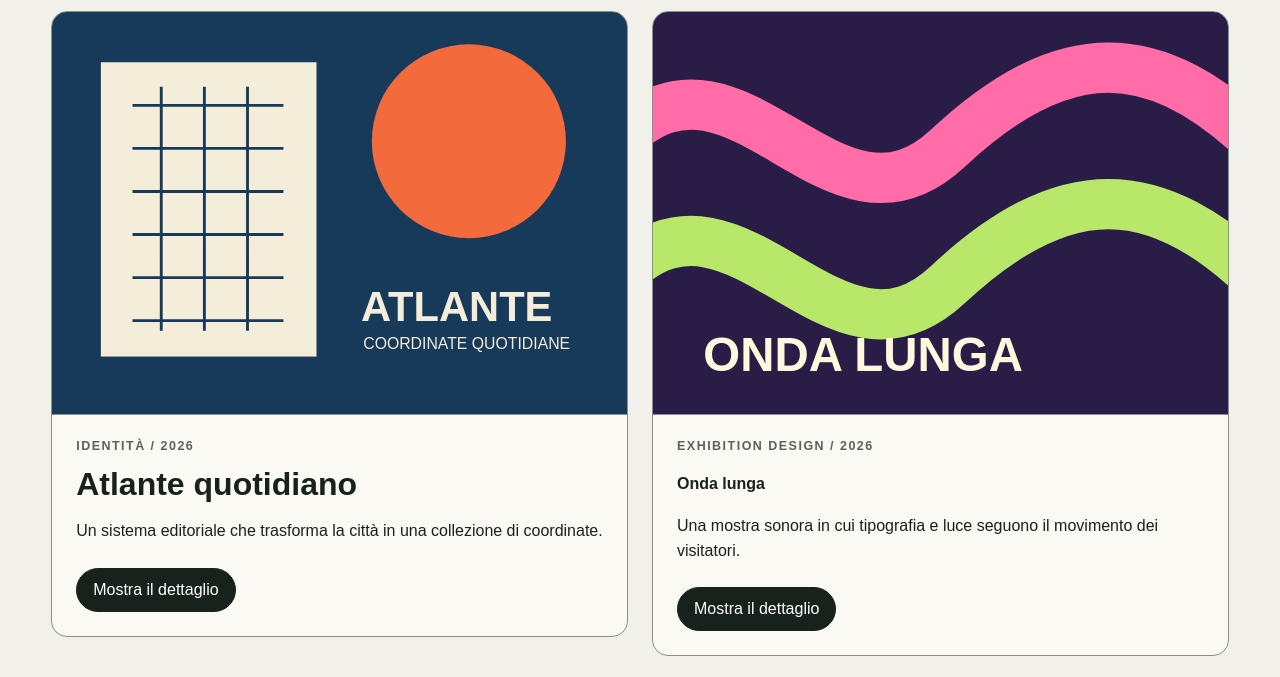
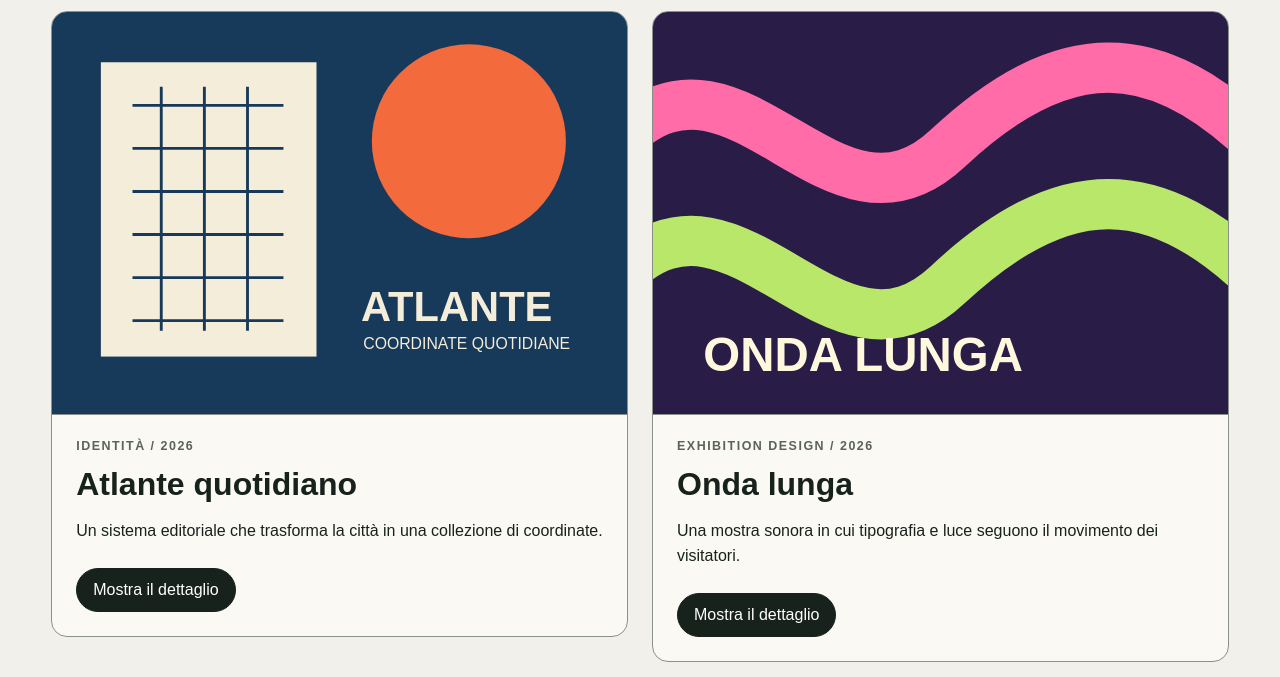
Before and after one commit to ginni10/studio-intervallo-prova-04, a plain HTML site: page index.html in a window 1280 px wide. Shown: the part 763-1440 px from the top of the page. Drawn offline with Linux system fonts and the light colour scheme.

Commit message:
Correzioni

```diff
--- a/index.html
+++ b/index.html
@@ -61,16 +61,16 @@
             </div>
           </article>
 
-          <section class="project-card">
+          <article class="project-card">
             <img
               src="assets/onda.svg"
-              alt="immagine"
+              alt="Manifesto blu con linee fluide rosa e verde"
               width="800"
               height="560"
             >
             <div class="project-content">
               <p class="project-type">Exhibition design / 2026</p>
-              <h4>Onda lunga</h4>
+              <h3>Onda lunga</h3>
               <p>Una mostra sonora in cui tipografia e luce seguono il movimento dei visitatori.</p>
               <button
                 class="details-button"
@@ -84,7 +84,7 @@
                 La segnaletica usa soltanto due pesi tipografici e un colore fluorescente.
               </p>
             </div>
-          </section>
+          </article>
         </div>
       </section>
 
```
